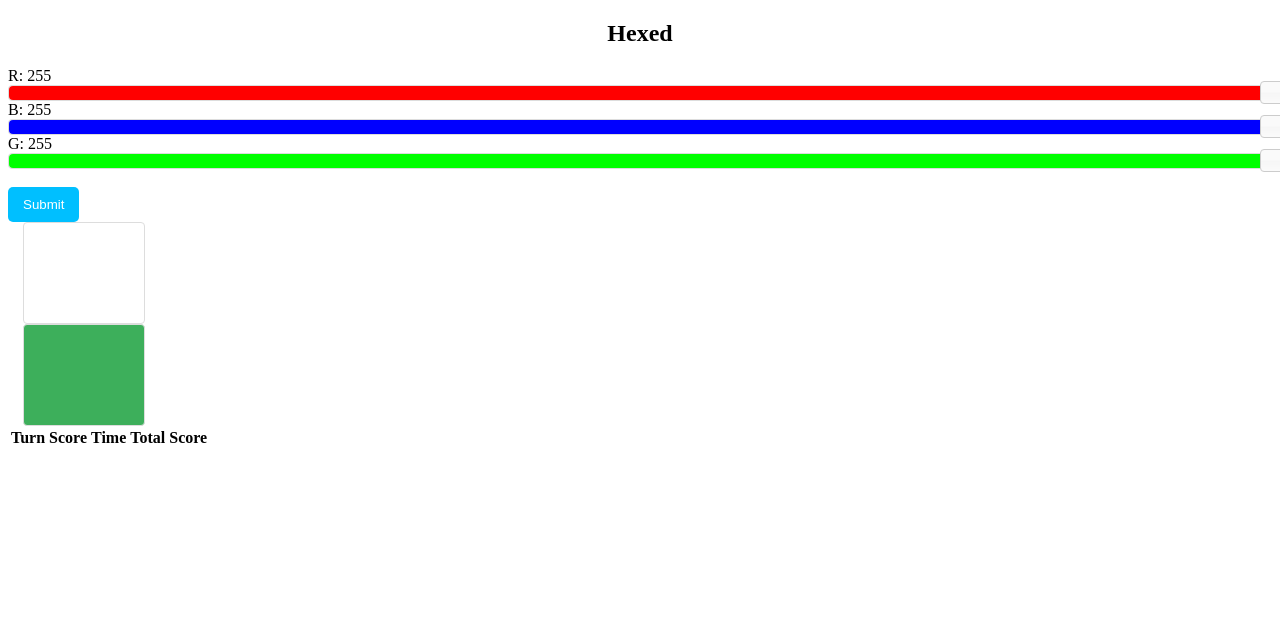
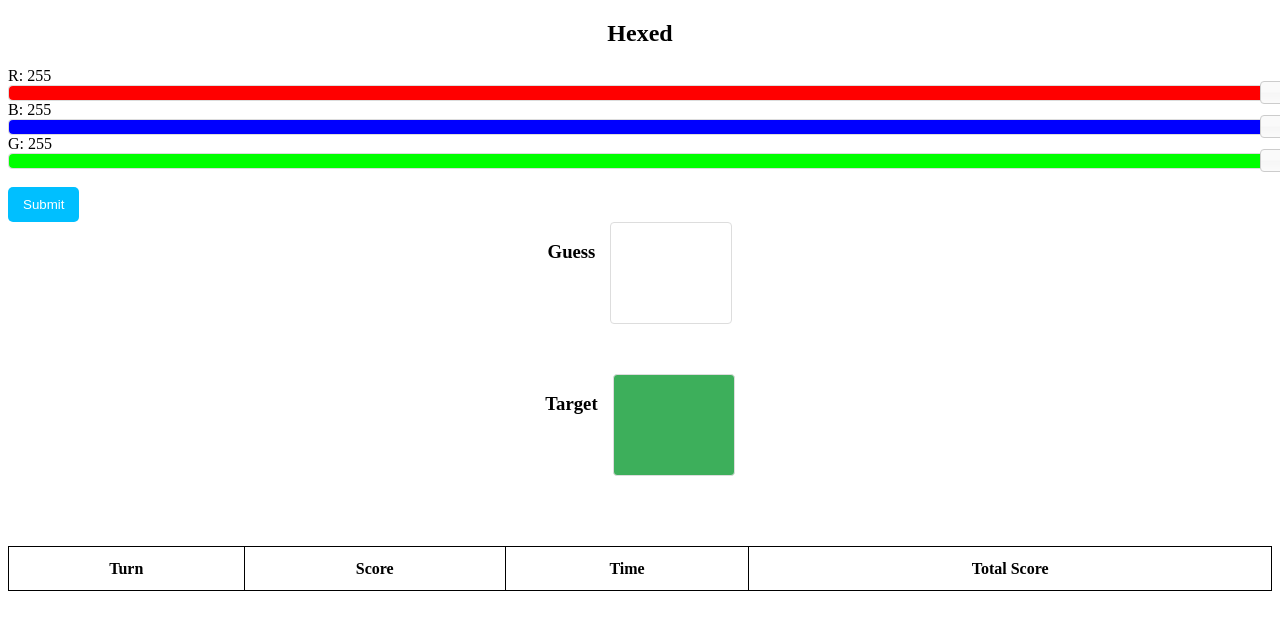
Before and after one commit to jtgjohn/ITWS2110HW2, a plain HTML site: page index.html in a window 1280 px wide. Both pictures are taken after a click on the button "Start". Drawn offline with Linux system fonts and the light colour scheme.

Commit message:
CSS updates
it pretty

```diff
--- a/game.js
+++ b/game.js
@@ -66,8 +66,8 @@ $.fn.hexed = function(settings) {
     $(init).append('<label id="endTime"></label>');
     $(init).append('<br>');
     $(init).append('<button id="submit">Submit</button> ');
-    $(init).append('<div id="guess" class="ui-widget-content ui-corner-all"></div>');
-    $(init).append('<div id="target" class="ui-widget-content ui-corner-all"></div>');
+	$(init).append('<div class="container"><h3>Guess</h3><div id="guess" class="ui-widget-content ui-corner-all"></div></div>');
+    $(init).append('<div class="container"><h3>Target</h3><div id="target" class="ui-widget-content ui-corner-all"></div></div>');
     $(init).append('<table id="board"> </table>');
 
     $(document).ready(function(){
--- a/resources/style.css
+++ b/resources/style.css
@@ -11,6 +11,9 @@ button {
 .slider .ui-slider-range{
   background: #00bfff;
 }
+.demoHeaders {
+  text-align: center;
+}
 
 #red .ui-slider-range {
 	background: #FF0000;
@@ -21,7 +24,11 @@ button {
 #green .ui-slider-range{
 	background: #00ff00;
 }
-
+.container{
+	display: flex;
+	justify-content: center;
+	margin-bottom: 50px;
+}
 #guess {
 	width: 120px;
 	height: 100px;
@@ -32,6 +39,7 @@ button {
 	width: 120px;
 	height: 100px;
 	margin-left: 15px;
+	margin-bottom: 20px;
 	background-image: none;
 }
 
@@ -41,6 +49,12 @@ button {
 #endTime{
     visibility: hidden;
 }
-.demoHeaders {
-  text-align: center;
+#board, table{
+	width: 100%;
+	border-collapse: collapse;
 }
+th, td{
+	padding: 1%;
+	border: 1px solid black;
+
+}
```
